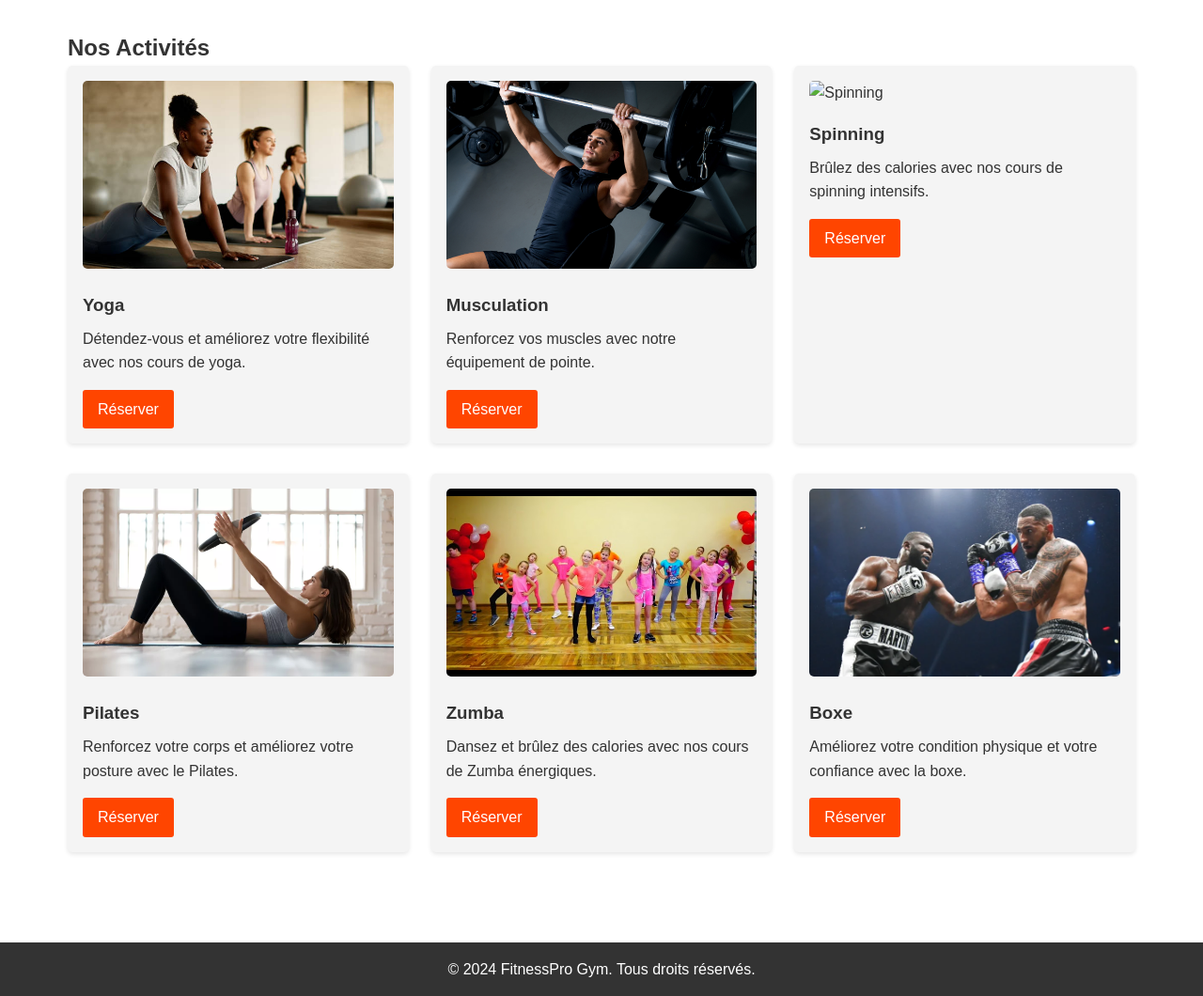
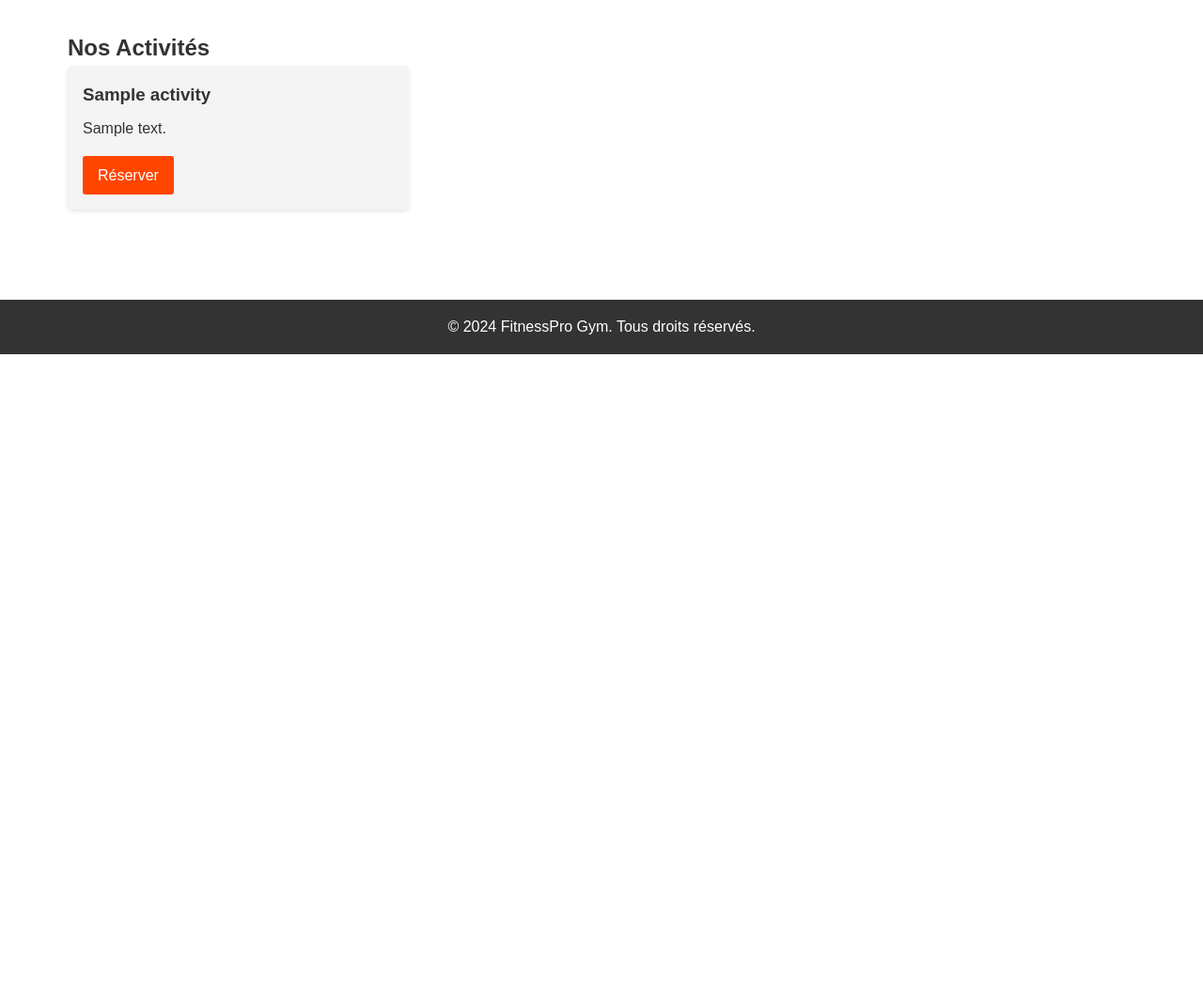
Before and after one commit to OumaymaBrd/Gestion-des-R-servations-dans-une-Salle-de-Sport, a PHP site: page /assets/pages/client.php in a window 1280 px wide. Shown: the part 109-1169 px from the top of the page at 94% size. After the commit the page ends 486 px from the top, so only its background shows below. Run offline with PHP 8.4, Linux system fonts and the light colour scheme; tables that the repository leaves empty hold one stand-in row (values such as "Sample post").

Commit message:
Afficher les activiet a partir de requete sql

```diff
--- a/assets/pages/client.php
+++ b/assets/pages/client.php
@@ -1,3 +1,18 @@
+<?php
+
+    include 'connexion.php';
+
+
+     $sql = "SELECT * FROM activities ";
+    $stmt = $conn->prepare($sql);
+    $stmt->execute();
+    $activities = $stmt->fetchAll(PDO::FETCH_ASSOC);
+
+
+
+
+    ?>
+
 <!DOCTYPE html>
 <html lang="fr">
 <head>
@@ -17,48 +32,28 @@
             </ul>
         </nav>
     </header>
-    <div class="container">
+    <!-- <img src='" . htmlspecialchars($activity['image_url']) . "' alt='" . htmlspecialchars($activity['name']) . "'> -->
+    <?php
+if ($activities) {
+    echo "<div class='container'>
         <h2>Nos Activités</h2>
-        <div class="activities">
-            <div class="activity-card">
-                <img src="../images/yoga.jpg" alt="Yoga">
-                <h3>Yoga</h3>
-                <p>Détendez-vous et améliorez votre flexibilité avec nos cours de yoga.</p>
-                <a href="" class="btn">Réserver</a>
-            </div>
-            <div class="activity-card">
-                <img src="../images/methode-de-muscu.jpg" alt="Musculation">
-                <h3>Musculation</h3>
-                <p>Renforcez vos muscles avec notre équipement de pointe.</p>
-                <a href="" class="btn">Réserver</a>
-            </div>
-            <div class="activity-card">
-                <img src="" alt="Spinning">
-                <h3>Spinning</h3>
-                <p>Brûlez des calories avec nos cours de spinning intensifs.</p>
-                <a href="../pages/login.html" class="btn">Réserver</a>
-            </div>
-            <div class="activity-card">
-                <img src="../images/Pilates.webp" alt="Pilates">
-                <h3>Pilates</h3>
-                <p>Renforcez votre corps et améliorez votre posture avec le Pilates.</p>
-                <a href="" class="btn">Réserver</a>
-            </div>
-            <div class="activity-card">
-                <img src="../images/zomba.jpg" alt="Zumba">
-                <h3>Zumba</h3>
-                <p>Dansez et brûlez des calories avec nos cours de Zumba énergiques.</p>
-                <a href="" class="btn">Réserver</a>
-            </div>
-            <div class="activity-card">
-                <img src="../images/box.webp" alt="Boxe">
-                <h3>Boxe</h3>
-                <p>Améliorez votre condition physique et votre confiance avec la boxe.</p>
-                <a href="" class="btn">Réserver</a>
-            </div>
-        </div>
-    </div>
+        <div class='activities'>";
 
+    foreach ($activities as $activity) {
+        echo "<div class='activity-card'>
+
+            <h3>" . htmlspecialchars($activity['name']) . "</h3>
+            <p>" . htmlspecialchars($activity['description']) . "</p>
+            <a href='reservation.php?id=" . htmlspecialchars($activity['activity_id']) . "' class='btn'>Réserver</a>
+        </div>";
+    }
+
+    echo "</div>
+    </div>";
+} else {
+    echo "<p>Aucune activité trouvée.</p>";
+}
+?>
     <footer>
         <p>&copy; 2024 FitnessPro Gym. Tous droits réservés.</p>
     </footer>
--- a/script_sql/script.sql
+++ b/script_sql/script.sql
@@ -63,3 +63,5 @@ VALUES
     ('Pilates', 'Amélioration de la posture et renforcement du corps avec le Pilates.', 18, CURDATE(), DATE_ADD(CURDATE(), INTERVAL 4 MONTH), 1),
     ('Zumba', 'Danse énergique pour rester en forme tout en s\'amusant.', 30, CURDATE(), DATE_ADD(CURDATE(), INTERVAL 4 MONTH), 1),
     ('Boxe', 'Entraînement physique et mental avec nos cours de boxe.', 12, CURDATE(), DATE_ADD(CURDATE(), INTERVAL 4 MONTH), 1);
+---
+SELECT * FROM activities ;
```
Also changed, not shown: assets/pages/activite.php (+25 -0 lines).
